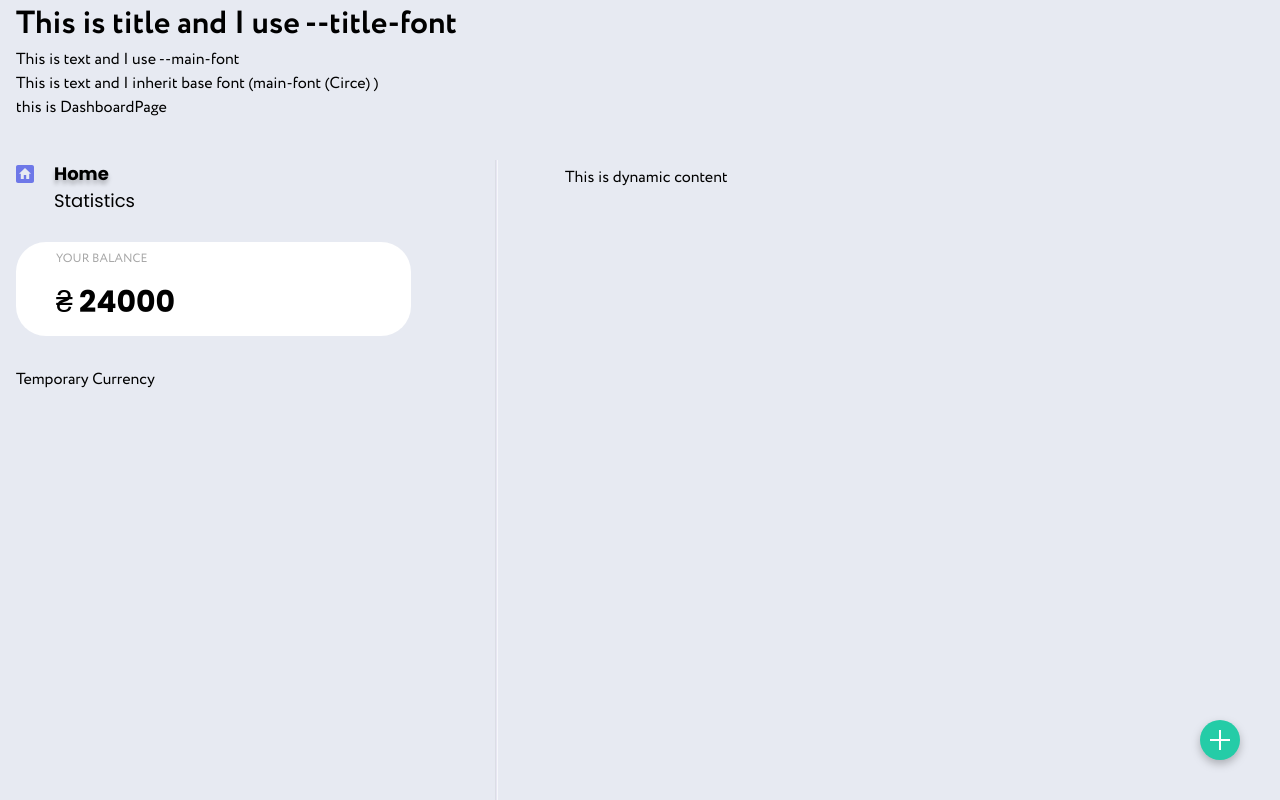
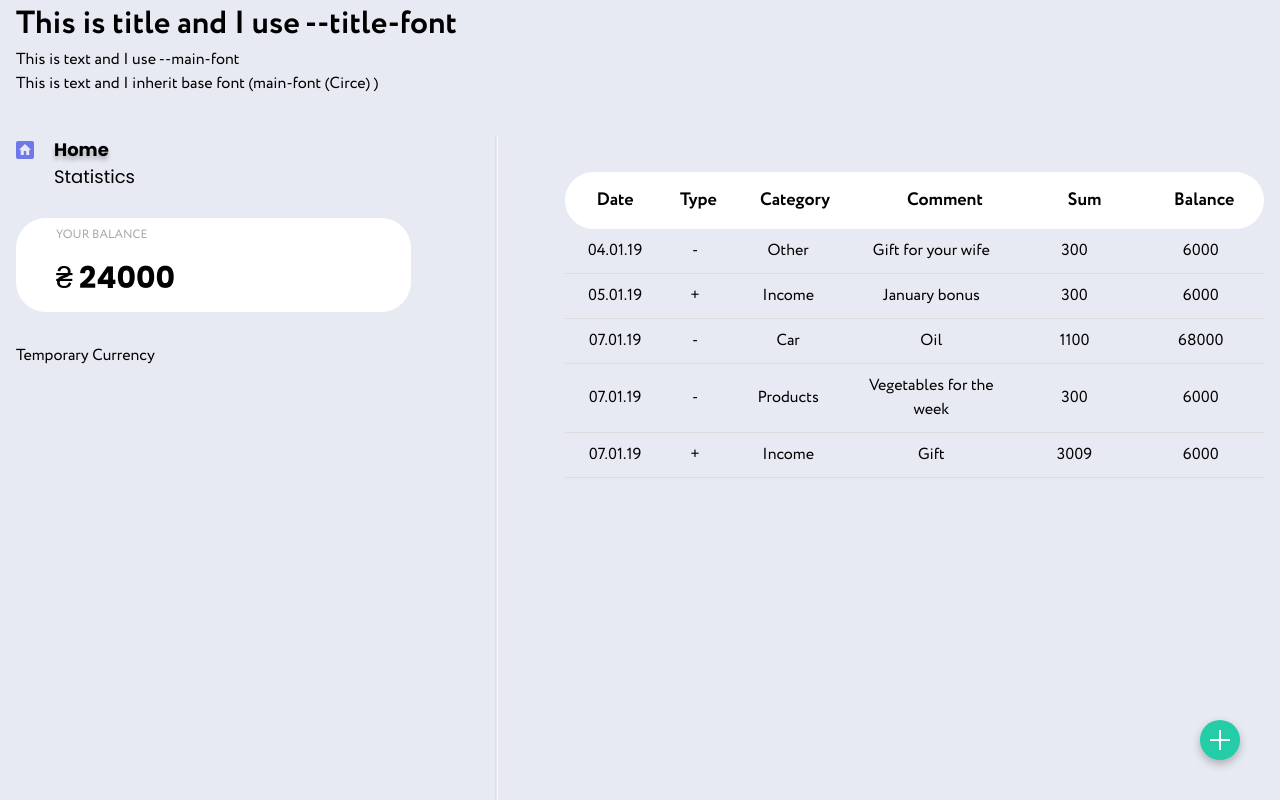
Before and after one commit to Myrhoiazov/wallet-finance-app, a React (Create React App) app: page /home in a window 1280 px wide. Shown: the top 800 px of the page. Built offline with nearby package versions, Linux system fonts and the light colour scheme; some icons are missing.

Commit message:
add table transaction css

```diff
--- a/package.json
+++ b/package.json
@@ -23,6 +23,7 @@
     "react-scripts": "5.0.1",
     "react-toastify": "^9.1.1",
     "redux-persist": "^6.0.0",
+    "rsuite-table": "^5.8.1",
     "sass": "^1.57.1",
     "web-vitals": "^2.1.4",
     "yup": "^0.32.11"
--- a/src/pages/DashboardPage/DashboardPage.jsx
+++ b/src/pages/DashboardPage/DashboardPage.jsx
@@ -6,9 +6,7 @@ const DashboardPage = () =>{
   return (
     <Container>
       <div className={s.wrapper}>
-this is DashboardPage
         <DashBoard/>
-
     </div>
     </Container>
 
--- a/src/shared/components/Dashboard/Dashboard.jsx
+++ b/src/shared/components/Dashboard/Dashboard.jsx
@@ -1,5 +1,6 @@
 import { useMediaQuery } from 'react-responsive';
 import Balance from '../Balance';
+import HomeTab from '../HomeTab';
 import Navigation from '../Navigation';
 import s from './Dashboard.module.scss';
 
@@ -10,17 +11,15 @@ const Dashboard = () => {
     <div className={s.wrapper}>
       <div className={s.inner}>
         <div className={s.dashboardInfo}>
-          {/* <div> */}
             <Navigation />
-          {/* </div> */}
-          {/* <div> */}
             <Balance />
-          {/* </div> */}
         </div>
         {!isMobile && <div className={s.currencyInfo}> Temporary Currency</div>}
       </div>
 
-      <div className={s.content}> This is dynamic content</div>
+      <div className={s.content}>
+      <HomeTab/>
+      </div>
 
       <div className={s.vector}></div>
       <div className={s.decorFirst}></div>
--- a/src/shared/components/Dashboard/Dashboard.module.scss
+++ b/src/shared/components/Dashboard/Dashboard.module.scss
@@ -46,8 +46,11 @@
   @include media(tablet-only) {
     padding-top: 0px;
   }
-  margin-left: 69px;
+  @include media(desktop) {
+    width: calc(100% - 480px);
+    margin-left: 69px;
   padding-top: 6px;
+  }
 }
 
 // .decorFirst{
--- /dev/null
+++ b/src/shared/components/HomeTab/HomeTab.jsx
@@ -0,0 +1,98 @@
+import { useMediaQuery } from 'react-responsive';
+import { Table, Column, HeaderCell, Cell, ColumnGroup } from 'rsuite-table';
+import 'rsuite-table/dist/css/rsuite-table.css';
+
+import s from './HomeTab.module.scss';
+const dataList = [
+  {
+    date: '04.01.19',
+    type: '-',
+    category: 'Other',
+    comment: 'Gift for your wife',
+    sum: 300,
+    balance: 6000,
+  },
+  {
+    date: '05.01.19',
+    type: '+',
+    category: 'Income',
+    comment: 'January bonus',
+    sum: 300,
+    balance: 6000,
+  },
+  {
+    date: '07.01.19',
+    type: '-',
+    category: 'Car',
+    comment: 'Oil',
+    sum: 1100,
+    balance: 68000,
+  },
+  {
+    date: '07.01.19',
+    type: '-',
+    category: 'Products',
+    comment: 'Vegetables for the week',
+    sum: 300,
+    balance: 6000,
+  },
+  {
+    date: '07.01.19',
+    type: '+',
+    category: 'Income',
+    comment: 'Gift',
+    sum: 3009,
+    balance: 6000,
+  },
+];
+
+const HomeTab = () => {
+  const isMobile = useMediaQuery({ maxWidth: 767 });
+  return (
+    <>
+    {!isMobile &&
+      <div className={s.tableWrap}>
+      <div className={s.scrollTable}>
+        <table>
+          <thead>
+            <tr>
+              <th>Date</th>
+              <th>Type</th>
+              <th>Category</th>
+              <th>Comment</th>
+              <th>Sum</th>
+              <th>Balance</th>
+            </tr>
+          </thead>
+        </table>
+
+        <div className={s.scrollTableBody}>
+          <table>
+            <tbody>
+              {
+                  dataList.map(el => (
+                    <tr key={el.comment}>
+                      <td>{el.date}</td>
+                      <td>{el.type}</td>
+                      <td>
+                        {el.category}
+                      </td>
+                      <td>{el.comment}</td>
+                      <td>
+                        {el.sum}
+                      </td>
+                      <td>{el.balance}</td>
+                    </tr>
+                  ))}
+            </tbody>
+          </table>
+        </div>
+      </div>
+    </div>
+                  }
+    </>
+
+  );
+};
+
+export default HomeTab;
--- /dev/null
+++ b/src/shared/components/HomeTab/HomeTab.module.scss
@@ -0,0 +1,207 @@
+@import 'src/shared/styles/variables.scss';
+@import 'src/shared/styles/mixin.scss';
+
+
+
+.tableWrap {
+  max-width: 715px;
+  @include media(tablet){
+    margin-top: 30px;
+  }
+}
+
+.scrollTableBody {
+  height: 60vh;
+  overflow-x: auto;
+  margin-top: 0px;
+  margin-bottom: 20px;
+  @include media(tablet-only) {
+    height: 40vh;
+  }
+  tr {
+    width: 120px;
+    border-bottom: var(--hometab-border-hr);
+  }
+  tr > td:first-child {
+    width: 100px;
+  }
+  tr > td:nth-child(2) {
+    width: 60px;
+  }
+  // tr > td:nth-child(3) {
+  //   width: 140px;
+  // }
+  tr > td:nth-child(4) {
+    width: 160px;
+    overflow: overlay;
+  }
+  // tr > td:nth-child(5) {
+  //   width: 120px;
+  // }
+  // tr > td:last-child {
+  //   width: 60px;
+  // }
+}
+.scrollTable table {
+  width: 100%;
+
+  table-layout: fixed;
+  border-collapse: collapse;
+  text-align: center;
+
+  th {
+    padding: 15px;
+
+    font-size: 18px;
+    background-color: var(--secondary-bg-color);
+    &:first-child {
+      width: 100px;
+      border-top-left-radius: 30px;
+      border-bottom-left-radius: 30px;
+
+    }
+    &:last-child {
+      width: 120px;
+      border-top-right-radius: 30px;
+      border-bottom-right-radius: 30px;
+    }
+    &:nth-child(2) {
+      width: 60px;
+    }
+    &:nth-child(3) {
+      width: 140px;
+    }
+    &:nth-child(4) {
+      width: 160px;
+    }
+    // &:nth-child(5) {
+    //   width: 120px;
+    // }
+  }
+
+  td {
+    padding: 10px 15px;
+    font-size: 16px;
+
+    &:first-child{
+      padding: 10px;
+    }
+  }
+
+}
+
+/* Стили для скролла */
+::-webkit-scrollbar {
+  width: 3px;
+}
+::-webkit-scrollbar-track {
+  box-shadow: inset 0 0 3px rgba(0, 0, 0, 0.3);
+}
+::-webkit-scrollbar-thumb {
+  box-shadow: inset 0 0 3px rgba(0, 0, 0, 0.3);
+}
+
+.tableWrapMob {
+  margin: 20px;
+}
+
+.scrollTableBodyMob {
+  height: 60vh;
+  overflow-x: auto;
+  margin-top: 0px;
+  margin-bottom: 20px;
+}
+.scrollTableMob table {
+  width: 100%;
+  table-layout: fixed;
+  text-align: center;
+  border-collapse: collapse;
+  margin-bottom: 5px;
+
+  tr {
+    background-color: var(--third-text-color);
+    td:nth-child(2) {
+      text-align: right;
+      padding: 10px 15px;
+    }
+    td:not(:last-child) {
+      padding: 10px 15px;
+      font-size: 16px;
+    }
+
+    &:not(:last-child) {
+      border-bottom: 1px solid rgba(0, 0, 0, 0.308);
+    }
+    &:not(:first-child, :last-child) {
+      box-shadow: inset 4px 0px 0px var(--pink-accent-color);
+    }
+    & > td:first-child {
+      text-align: left;
+      font-weight: 700;
+      z-index: -1;
+      left: 10px;
+    }
+  }
+
+  tr:first-child {
+    & > td:first-child {
+      border-top-left-radius: 20px;
+      box-shadow: inset 4px 0px 0px var(--pink-accent-color);
+    }
+    & > td:nth-child(2) {
+      border-top-right-radius: 20px;
+    }
+  }
+  tr:last-child {
+    & > td:first-child {
+      border-bottom-left-radius: 20px;
+      border-bottom-right-radius: 20px;
+      box-shadow: inset 4px 0px 0px var(--pink-accent-color);
+    }
+    & > td:nth-child(2) {
+      border-bottom-right-radius: 20px;
+    }
+  }
+}
+
+
+.scrollTableBtn {
+  display: flex;
+  justify-content: center;
+  align-items: center;
+  padding: 5px;
+  border-radius: 5px;
+  outline: none;
+  border: none;
+  margin: 0 auto;
+  background-color: #6e78e8;
+  opacity: 0.9;
+  cursor: pointer;
+}
+
+.scrollTableBtn:hover,
+.scrollTableBtn:focus {
+  opacity: 1;
+}
+
+.scrollTableBtnMob {
+  display: block;
+  width: 100%;
+  height: 100%;
+  padding: 10px 15px;
+  border-radius: 0 0 20px 20px;
+  outline: 1px solid #6e78e8;
+  border: none;
+  margin: 0 auto;
+  color: #fff;
+  letter-spacing: 0.4em;
+  background-color: #6e78e8;
+  transform: scaleY(1.2);
+  opacity: 0.9;
+  cursor: pointer;
+}
+
+.scrollTableBtnMob:hover,
+.scrollTableBtnMob:focus {
+  opacity: 1;
+}
--- /dev/null
+++ b/src/shared/components/HomeTab/index.js
@@ -0,0 +1 @@
+export {default} from './HomeTab.jsx';
```
Also changed, not shown: 1 other file (tests, documents, lock files or other folders).
